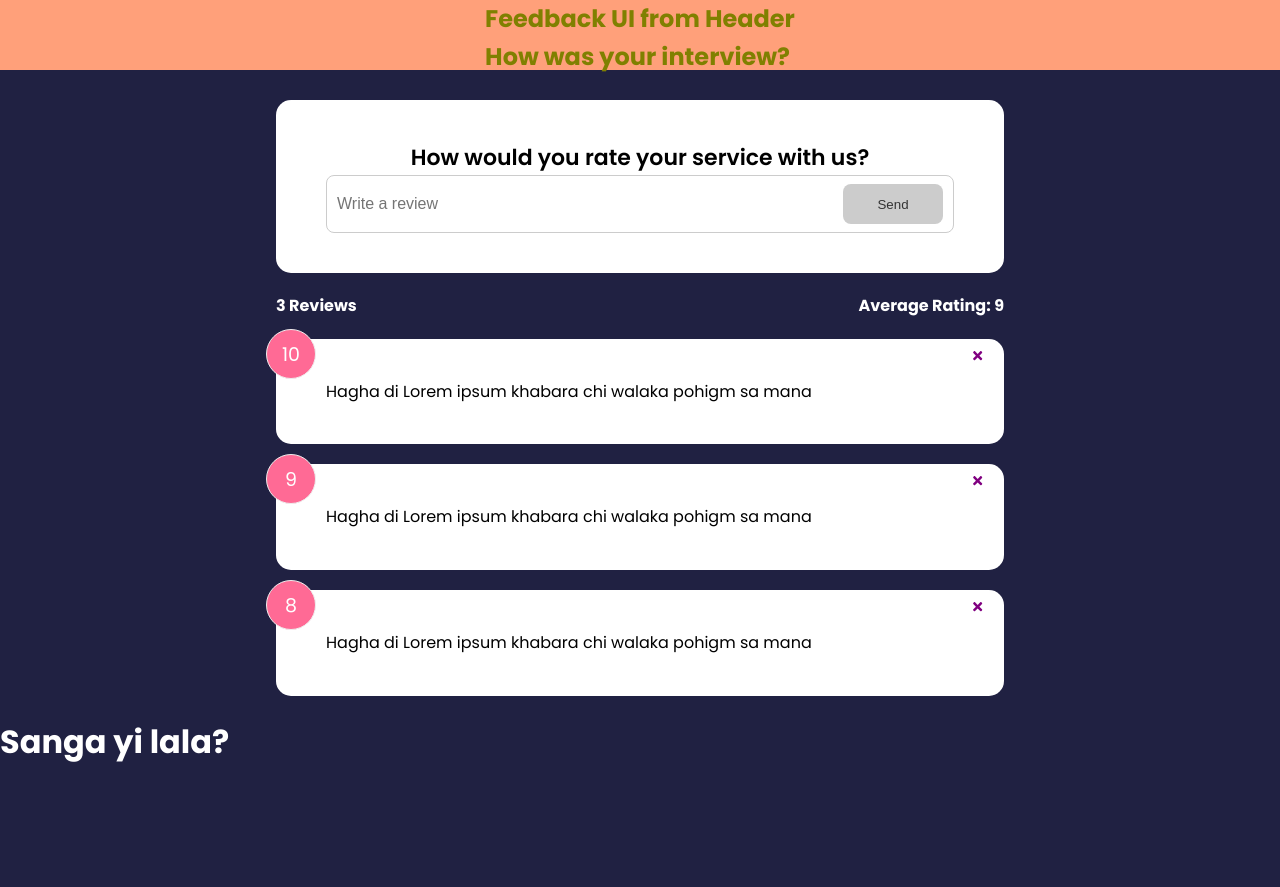
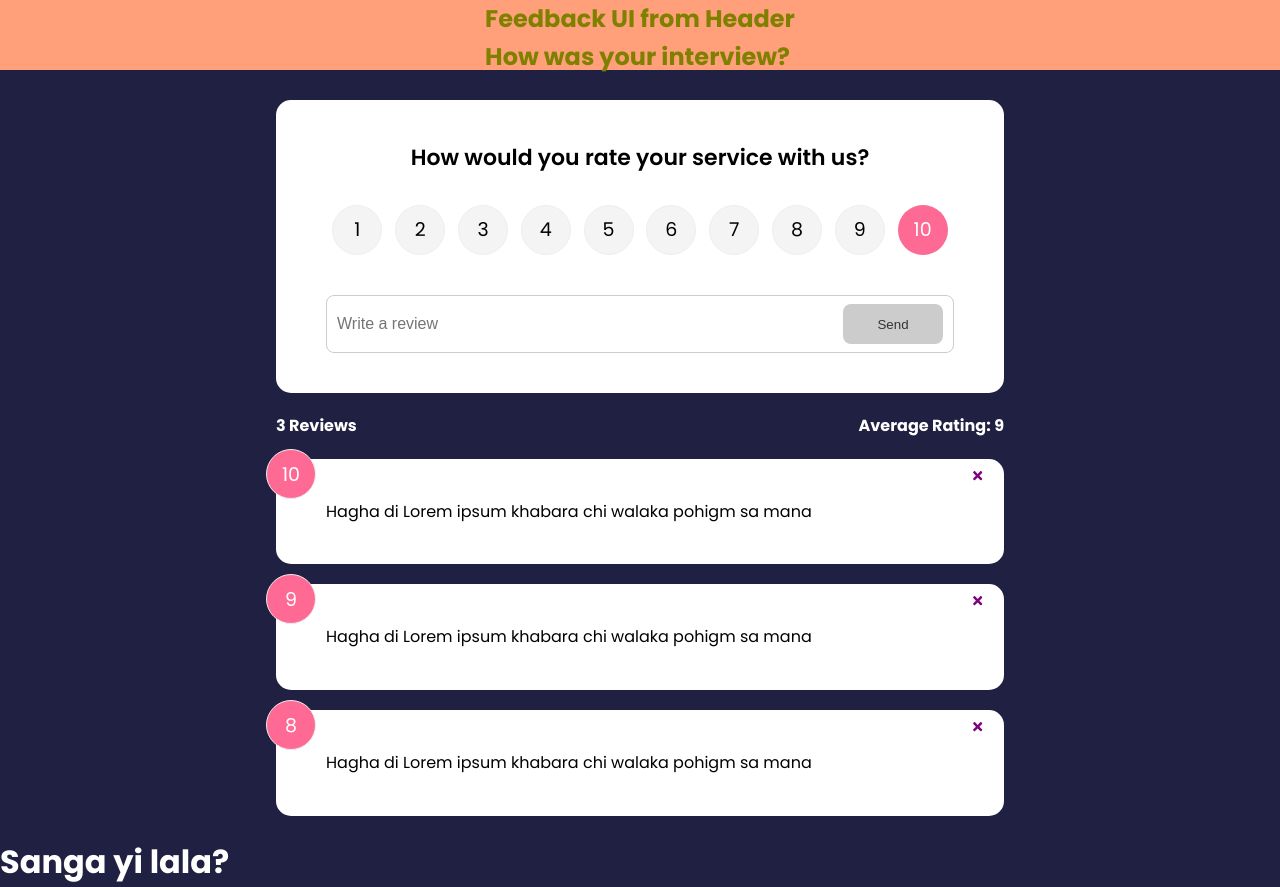
Before and after one commit to HikmatullaIbrat/Feedback-App-with-ReactJS, a React (Create React App) app: page / in a window 1280 px wide. Before the commit the page ends 800 px from the top, so only its background shows below. Built offline with nearby package versions, Linux system fonts and the light colour scheme.

Commit message:
Feedback Rating and handlind of both rating and feeback form reviews string added

```diff
--- a/package.json
+++ b/package.json
@@ -11,6 +11,7 @@
     "react-dom": "^18.2.0",
     "react-icons": "^4.7.1",
     "react-scripts": "5.0.1",
+    "uuid": "^9.0.0",
     "web-vitals": "^2.1.4"
   },
   "scripts": {
--- a/src/App.js
+++ b/src/App.js
@@ -78,6 +78,7 @@
 //     )
 // }
 
+import {v4 as uuidv4} from 'uuid' // uuid is installing by internet
 import Header from "./components/Header"
 // import FeedbackItem from "./components/FeedbackItem"
 import FeedbackData from "./data/feedbackData"
@@ -88,6 +89,13 @@
 import { useState } from "react"
 function App(){
     const [feedback, setFeedback] = useState(FeedbackData)
+
+    const addFeedback = (newFeedback) =>{ // Adding a new Feedback
+        newFeedback.id = uuidv4()
+        console.log(newFeedback)
+        setFeedback([newFeedback, ...feedback])
+    }
+
     const deleteFeedback = (id) => {
         if(window.confirm("Are you sure want to delete?")){
             // the below line means to return all items without this clicked one, so we used filter()
@@ -95,13 +103,14 @@
         }
         console.log("App", id)
     }
+
    return(
     <>
     {/* <Header text="Hello World" /> */}
     {/* <Header text = "How are you doing?" textColor="SlateBlue" bgColor="Salmon"/> */}
     <Header/>
     <div className="container">
-        <FeedbackForm />
+        <FeedbackForm handleAdd = {addFeedback}/> {/* passing addFeedback to Feedbackform */}
         {/* Feed Back Prop passed to FeedbackStats component */}
         <FeedbackStats feedback={feedback} />
         {/* <FeedbackItem /> */}
--- a/src/components/FeedbackForm.jsx
+++ b/src/components/FeedbackForm.jsx
@@ -2,12 +2,13 @@
 import Card from './shared/card'
 import { useState } from 'react'
 import Button from './shared/Button'
+import RatingSelect from './RatingSelect'
 
-function FeedbackForm() {
-    const [text, setText] = useState()
+function FeedbackForm({handleAdd}) {
+    const [text, setText] = useState('')
     const [btnDisabled, setBtnDisabled] = useState(true)
     const [message, setMessage] = useState('')
-
+    const [rating, setRating] = useState(10)
 
     const handleTextChange = (e) => {
         // console.log(e.target.value)
@@ -25,17 +26,33 @@
             setMessage(null)
             setBtnDisabled(false)
         }
+        setText(e.target.value)
     }
-
+    const handleSubmit = (e) => {
+        e.preventDefault()
+        if(text.trim().length > 10){
+            const newFeedback = {
+                text,
+                rating,
+            }
+            // console.log(newFeedback)
+            handleAdd(newFeedback)
+            setText('')
+        }
+    }
   return (
     <Card>
-        <form action="">
+        <form action="" onSubmit={handleSubmit}>
             <h2>How would you rate your service with us?</h2>
+            {/*By default feedback rate is ten, but if any other rate is selected so that value will
+            be passed to RatingSelect component, and then Rating Select will catch and replace the value*/}
+            <RatingSelect select={(rating) =>setRating(rating)}/>
             {/* rating Select component  */}
             <div className="input-group">
-                <input type="text"  placeholder='Write a review' value={text}/>
+                <input onChange={handleTextChange} type="text" placeholder='Write a review' value={text}/>
                 <Button type='submit' version="secondary" isDisabled={btnDisabled}>Send</Button>
             </div>
+            {message && <div className='message'>{message}</div>}
         </form>
     </Card>
   )
--- /dev/null
+++ b/src/components/RatingSelect.jsx
@@ -0,0 +1,64 @@
+import { useState } from "react"
+
+function RatingSelect({ select }) {
+    const [selected, setSelected] = useState(10)
+
+    // handleChange var created for getting the value of Feedback
+    const handleChange = (e) => {
+        // e.currentTarget.value is the value when we click on target, its type is string
+        // console.log(e.currentTarget.value)
+        // we add plus sign to change the value to number
+        // console.log(+e.currentTarget.value)
+
+        setSelected(+e.currentTarget.value)
+        // select(selected)
+
+        select(+e.currentTarget.value)
+    }
+  return (
+    <ul className="rating">
+        <li>
+            <input type="radio" id="num1" value='1' onChange={handleChange} checked={selected ===1}/>
+            <label htmlFor="num1">1</label>
+        </li>
+        <li>
+            <input type="radio" id="num2" value='2' onChange={handleChange} checked={selected ===2}/>
+            <label htmlFor="num2">2</label>
+        </li>
+        <li>
+            <input type="radio" id="num3" value='3' onChange={handleChange} checked={selected ===3}/>
+            <label htmlFor="num3">3</label>
+        </li>
+        <li>
+            <input type="radio" id="num4" value='4' onChange={handleChange} checked={selected ===4}/>
+            <label htmlFor="num4">4</label>
+        </li>
+        <li>
+            <input type="radio" id="num5" value='5' onChange={handleChange} checked={selected ===5}/>
+            <label htmlFor="num5">5</label>
+        </li>
+        <li>
+            <input type="radio" id="num6" value='6' onChange={handleChange} checked={selected ===6}/>
+            <label htmlFor="num6">6</label>
+        </li>
+        <li>
+            <input type="radio" id="num7" value='7' onChange={handleChange} checked={selected ===7}/>
+            <label htmlFor="num7">7</label>
+        </li>
+        <li>
+            <input type="radio" id="num8" value='8' onChange={handleChange} checked={selected ===8}/>
+            <label htmlFor="num8">8</label>
+        </li>
+        <li>
+            <input type="radio" id="num9" value='9' onChange={handleChange} checked={selected ===9}/>
+            <label htmlFor="num9">9</label>
+        </li>
+        <li>
+            <input type="radio" id="num10" value='10' onChange={handleChange} checked={selected ===10}/>
+            <label htmlFor="num10">10</label>
+        </li>
+    </ul>
+  )
+}
+
+export default RatingSelect
```
Also changed, not shown: 1 other file (tests, documents, lock files or other folders).
